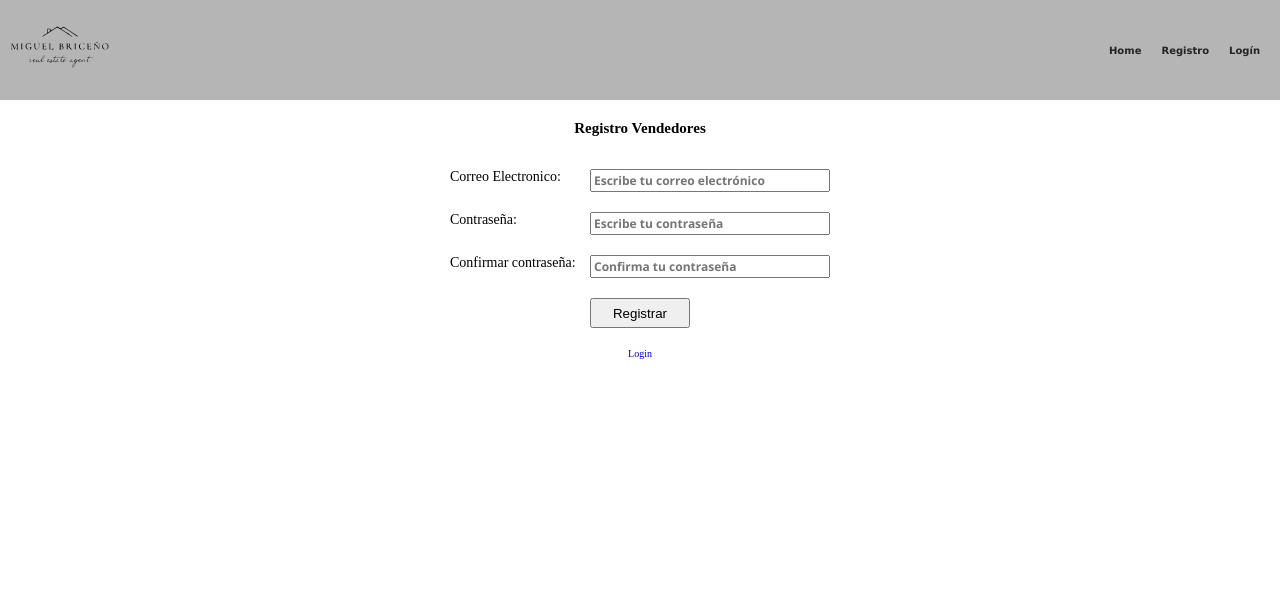
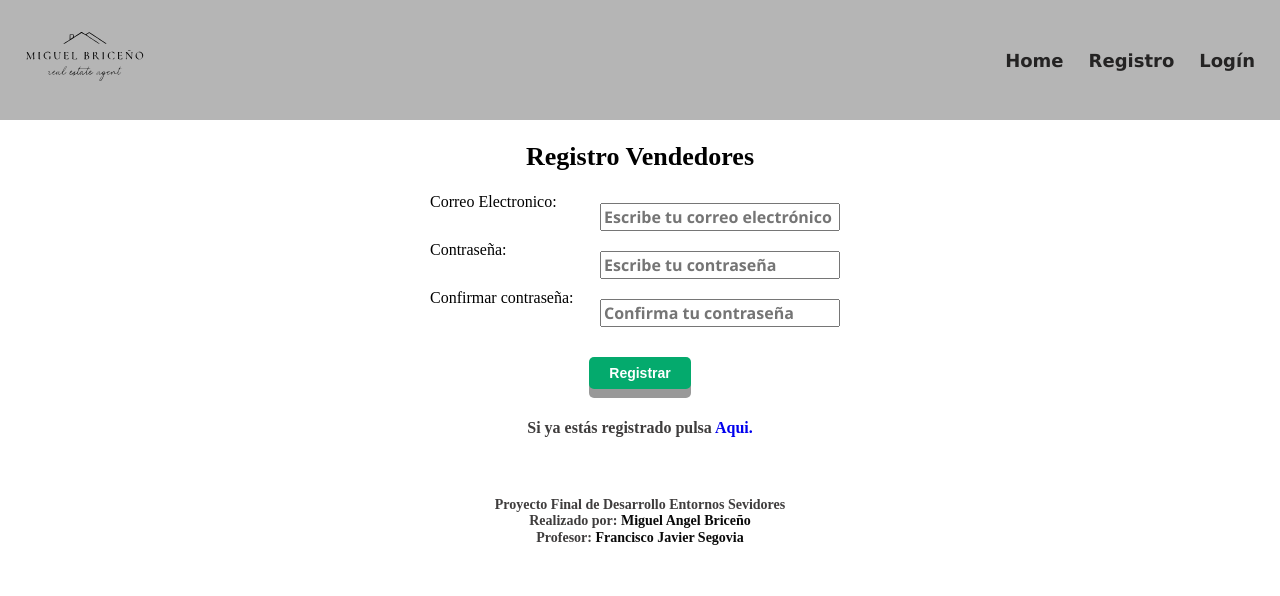
Before and after one commit to Miguel-Briceno/proyectoExamen, a PHP site: page /proyectoExamen/index.php?accion=registro in a window 1280 px wide. Shown: the top 596 px of the page. Run offline with PHP 8.4, Linux system fonts and the light colour scheme; data that the repository does not hold is empty.

Commit message:
hasta aqui todo bien

```diff
--- a/asset/css/misEstilos.css
+++ b/asset/css/misEstilos.css
@@ -22,11 +22,85 @@ a {
 img {
     max-width: 100%;
 }
+h2{
+    font-size: 2.6rem;
+    font-weight: bold;
+    color: #000000;
+}
+h3{
+    font-size: 1.8rem;
+    font-weight: bold;
+    color: #000000;
+}
+
+/*** Boton ***/
+.btn{
+    display: inline-block;
+    cursor: pointer;
+    text-align: center;
+    text-decoration: none;
+    outline: none;
+    border: none;
+}
+.btn--primario{
+    border-radius: 5px;
+    box-shadow: 0 9px #999;
+    padding: .8rem 2rem;
+    font-size: 1.4rem;
+    font-weight: bold;
+    color: #fff;
+    background-color: #04AA6D;
+    margin-top: 2rem;
+}
+.btn-tabla{
+    border-radius: 5px;
+    padding: .8rem 2rem;
+    font-size: 1.4rem;
+    font-weight: bold;
+    color: #fff;
+}
+.btn-tabla--terceario {
+    background-color: #f44336;
+}
+.btn-tabla--secundario {
+    background-color: #f0922d;
+}
+.btn-tabla--primario {
+    background-color:#04AA6D;
+}
+.btn--primario:hover {background-color: #3e8e41;}
+.btn-tabla--terceriario:hover {background-color: #711e05;}
+.btn-tabla--secundario:hover {background-color: #d35106;}
+.btn-tabla--primario:hover {background-color: #3e8e41;}
+.btn-ordenar:hover {background-color: #272727;}
+
+.btn-primario:active {
+    background-color: #3e8e41;
+    box-shadow: 0 3px #666;
+    transform: translateY(4px);
+}
+.btn-tabla--secundario:active {
+    background-color: #272727;
+    transform: translateY(4px);
+}
+.btn-tabla--secundario:active {
+    background-color: #711e05;
+    transform: translateY(4px);
+}
+.btn-ordenar{
+    border-radius: 5px;
+    padding: .5rem 2rem;
+    font-size: 1.4rem;
+    font-weight: bold;
+    color: #fff;
+    background-color: #666;
+
+}
 
 /*** header ***/
 .contenedor-header {
     background-color: #b5b5b5;
-    height: 10rem;
+    height: 12rem;
     margin-bottom: 2rem;
 }
 .contenedor-navbar {
@@ -36,31 +110,37 @@ img {
     align-items: center;
 }
 .contenedor-logo {
-    width: 10rem;
-    height: 10rem;
-    margin-left: 1rem;
+    width: 12rem;
+    height: 12rem;
+    margin-left: 2.5rem;
+    margin-bottom: 3rem;
 }
 .contenedor-link {
     display: flex;
     flex-direction: row;
-    margin-right: 2rem;
+    margin-right: 2.5rem;
+    margin-bottom: 3rem;
 }
 .link {
     display: flex;
     flex-direction: row;
-    gap: 2rem;
+    gap: 2.5rem;
     list-style: none;
 }
 li a{
     color: rgb(36, 35, 35);
     font-family:'Lucida Sans', 'Lucida Sans Regular', 'Lucida Grande', 'Lucida Sans Unicode', Geneva, Verdana, sans-serif;
     font-weight: 900;
-    font-size: 1.0rem;
+    font-size: 1.8rem;
 
 }
 .cerrarSession{
     color: rgb(80, 6, 6);
 }
+
+/*** Login y Registro ***/
+
+
 /***  index views***/
 
 .contenedor-buscador {
@@ -73,20 +153,9 @@ li a{
     color:#323030 ;
     font-size: 1rem;
 }
-.btn{
-    border:1px solid #323030;;
-    font-size: 1.0rem;
-    background-color: #c8c4c4;
-    padding: .3rem;
-    cursor: pointer;
-}
 
-.btn-buscador{
-    border:1px solid #323030;
-    font-size: 1.0rem;
-    background-color: #c8c4c4;
-    padding: .3rem;
-}
+
+
 .contenedor-parrafo,p,.ancla{
     text-align: center;
     margin-top: 2rem;
@@ -97,14 +166,30 @@ li a{
 }
 table{
     margin: 2rem auto;
-    width: 95%;
+    width: 100%;
+    border-collapse: collapse;
 }
-table, th, td{
-    border: 1px solid black;
-    margin-bottom: 3rem;
+table{
+    border: 2px solid black;
+    width: fit-content;
 }
 th{
     background-color: #c8c4c4;
+}
+td{
+    text-align: center;
+    padding: 0.5rem;
+    color: #000000;
+    font-size: 1.6rem;
+}
+
+.input-tabla{
+    display: flex;
+    flex-direction: row;
+    justify-content:space-between;
+    align-items: center;
+    gap: 0.5rem;
+
 }
 .ancla a{
     color: #323030;
@@ -119,147 +204,78 @@ th{
     align-content: center;
     justify-content: center;
 }
-.contenedor-input,input[type="submit"]{
-    margin-top:  2rem;
-}
+
 .contenedor-input label{
-    font-size: 1.4rem;
-    width: 14rem;
+    font-size: 1.6rem;
+    width: 16rem;
     text-align: left;
 }
 .contenedor-input input{
-    font-size: 1.2rem;
+    font-size: 1.6rem;
     font-family: 'Segoe UI', Tahoma, Geneva, Verdana, sans-serif;
     font-weight: 700;
     width: 24rem;
+    margin: 1rem;
 }
-input[type="submit"]{
-    width: 10rem;
-    height: 3rem;
+p{
+    font-size: 1.6rem;
+    margin: 3rem;
+    color: #3f3d3d;
+}
+.footer{
+    height: 10rem;
+    margin-top: 6rem;
+}
+.footer p{
+    font-size: 1.4rem;
+    margin: 0.02rem;
+    color: #3f3d3d;
+}
+.footer b{
+    color: #0a0a0a;
 }
 
-/*
+/*** Productos ***/
 
+.formulario-buscador{
 
-@media (min-width: 768px){
-    .titulo{
-        font-size: 5rem;
-        margin-top: 3rem;
-        margin-bottom: 3rem;
-    }
-    p{
-        font-size: 1.8rem;
-    }
+    display: flex;
+    flex-direction: row;
+    justify-content:end;
+    align-items: center;
+
+    margin-right: 3rem;
+    padding: 0;
+    gap: 1rem;
 }
-@media (min-width: 992px){
-    .titulo{
-        font-size: 7rem;
-        margin-top: 4rem;
-        margin-bottom: 4rem;
-    }
-    p{
-        font-size: 2.2rem;
-    }
+/*** ver **/
+.vista-tabla{
+
+    display: flex;
+    flex-direction: column;
+    justify-content: center;
+    align-items: center;
+    text-align: center;
 }
 
-/*** index ***/
-/*
-table{
-    margin: 2rem;
-}
-table, th, td{
-    border: 1px solid black;
-    margin-bottom: 3rem;
-}
+.vista-tabla td{
 
-th{
-    width: 25rem;
-    padding: 1rem;
-    background-color: rgb(186, 243, 176);
+    border: 2px solid  #3f3d3d;
 
 }
-table th:first-child{
-    width: 7rem;
+.vista p{
+    font-size: 2rem;
+    margin: 3rem;
+    color: black;
 }
-td{
-    height: 2rem;
-    background-color: rgb(210, 244, 233);
-}
-
-a{
-    text-decoration: none;
-    color:rgb(30, 122, 14);
-    font-size: 1.4rem;
+.atras{
+    width: 4rem;
+    height: auto;
+    margin: 1.5rem auto;
+    opacity: 0.8;
+    background: transparent;
 
 }
-.btn{
-    background-color: rgb(30, 122, 14);
-    color: white;
-    border-radius: 5px;
-    border: none;
-    cursor: pointer;
-    font-size: 1.2rem;
-    padding: .3rem;
+.titulo{
+    text-align: center;
 }
-*/
-/*** Login ***/
-/*
-.contenedor-form, .contenedor-input{
-    display: flex;
-    flex-direction: row;
-    align-content: center;
-    justify-content: center;
-}
-.contenedor-input{
-    gap: 1rem;
-    margin: 1rem;
-}
-.contenedor-input label{
-    font-size: 1.4rem;
-    width: 140px;
-    text-align: left;
-    color:rgb(30, 122, 14);
-}
-.contenedor-input input{
-    font-size: 1.2rem;
-    font-family: 'Segoe UI', Tahoma, Geneva, Verdana, sans-serif;
-    font-weight: 700;
-    background-color: rgb(210, 244, 233)
-}
-input[type="submit"]{
-    margin: 0 auto;
-    width: 100px;
-    height: 30px;
-    background-color: rgb(30, 122, 14);
-    color: white;
-    border-radius: 5px;
-    border: none;
-    cursor: pointer;
-}
-p{
-    color: rgb(168, 31, 31);
-    font-size: 1.2rem;
-}
-@media (min-width: 762px){
-    .contenedor-input label{
-        font-size: 1.8rem;
-        width: 200px;
-    }
-    .contenedor-input input{
-        font-size: 1.6rem;
-    }
-
-}
-@media (min-width: 992px){
-    .contenedor-input label{
-        font-size: 2.2rem;
-        width: 250px;
-    }
-    .contenedor-input input{
-        font-size: 2.0rem;
-    }
-
-}
-
-
-*/
--- a/controllers/User_controller.php
+++ b/controllers/User_controller.php
@@ -57,7 +57,9 @@ class ControllerUser{
                 $validar = new Validaciones();
                 $usuarioExiste = $validar->comprobarUsuario($email);
                 if ($usuarioExiste) {
-                    echo "<p>Usuario ya existe</p>";
+                    $informacion= "Usuario ya existe";
+                    require_once 'views/user/registro.php';
+
                 } else {
                     $usuario->set_Registrar($email, $contrasenia);
                     require_once 'views/user/registro.php';
--- a/views/templates/footer.php
+++ b/views/templates/footer.php
@@ -1,3 +1,11 @@
+
 
     </body>
+    <footer class="footer">
+        <div>
+            <p>Proyecto Final de Desarrollo Entornos Sevidores</p>
+            <p>Realizado por: <b>Miguel Angel Briceño</b></p>
+            <p>Profesor: <b>Francisco Javier Segovia</b></p>
+        </div>
+    </footer>
 </html>
--- a/views/templates/navUser.php
+++ b/views/templates/navUser.php
@@ -8,7 +8,7 @@
                 <div class="contenedor-link">
                     <ul class="link">
                         <li class="">
-                            <a class="" href="#">Home</a>
+                            <a class="" href="index.php">Home</a>
                         </li>
                         <li class="nav-item">
                             <a class="" href="index.php?accion=registro">Registro</a>
@@ -22,3 +22,5 @@
         </nav> <!-- final navbar-->
     </header>
 </div><!-- final contenedor header-->
+<main>
+    <div class="contenedor">
--- a/views/user/index.php
+++ b/views/user/index.php
@@ -7,12 +7,6 @@
     //! aqui el vendedor debe ingresar con su login a traves de la barra de navegación que se encuentra en el
     //! header.
 -->
-    <div class="contenedor-buscador">
-        <form class="form" role="search">
-            <input class="input-buscador" type="search" placeholder="Search" aria-label="Search">
-            <button class="btn-buscador" type="submit">Buscador</button>
-        </form>
-    </div>
     <div class="titulo">
         <h2>Listado de propiedades de la Inmobiliaria MB</h2>
     </div><!-- final Clase título-->
--- a/views/user/registro.php
+++ b/views/user/registro.php
@@ -2,8 +2,7 @@
 require_once "views/templates/header.php"; //? template header
 require_once "views/templates/navUser.php"; //? template navUser
 ?>
-<main>
-    <div class="contenedor">
+
         <div class="titulo">
             <h2>Registro Vendedores</h2>
         </div><!-- final Clase título -->
@@ -22,20 +21,22 @@ require_once "views/templates/navUser.php"; //? template navUser
                     <label class="label" for="conContrasenia">Confirmar contraseña:</label>
                     <input class="input" type="password" name="conContrasenia" id="conContrasenia" placeholder="Confirma tu contraseña" required>
                 </div>
-                <input type="submit" value="Registrar" name="registrar">
+                <input class="btn btn--primario" type="submit" value="Registrar" name="registrar">
             </form>
         </div><!-- fin clase contenedor-formulario -->
-        <div class="contenedor-input">
-            <a href="index.php?accion=">Login</a>
+        <div>
+            <p>Si ya estás registrado pulsa <a href="index.php?accion="><b>Aqui.</b></a></p>
         </div><!-- fin clase contenedor-enlace -->
         <div class="errores">
-        </div><!-- final Clase contenedor-form -->
-    </div><!-- final Clase contenedor-->
-</main>
-<!--// todo: si el array errores no esta vacio se muestran en pantalla
--->
-
-
+            <p><?php echo $informacion; ?></p>
+                <?php
+                if (isset($errores)) {
+                    foreach ($errores as $error) {
+                        echo "<p class='error'>" . $error . "</p>";
+                    }
+                }
+                ?>
+        </div><!-- final Clase errores-->
 <?php
 require_once "views/templates/footer.php"; //? template footer
 ?>
```
Also changed, not shown: views/propiedad/agregar.php (+10 -6 lines), views/propiedad/editar.php (+35 -9 lines), views/propiedad/propiedades.php (+16 -15 lines), views/propiedad/ver.php (+37 -7 lines), views/user/login.php (+17 -9 lines), asset/img/30984599cc41b1270ed5d3808aa55760.jpg (added), asset/img/6d8dda043cc244f0be3a1c15c70e22ce.jpg (added), asset/img/atras.png (added), views/templates/header.php (line endings or trailing spaces), 1 other file.
